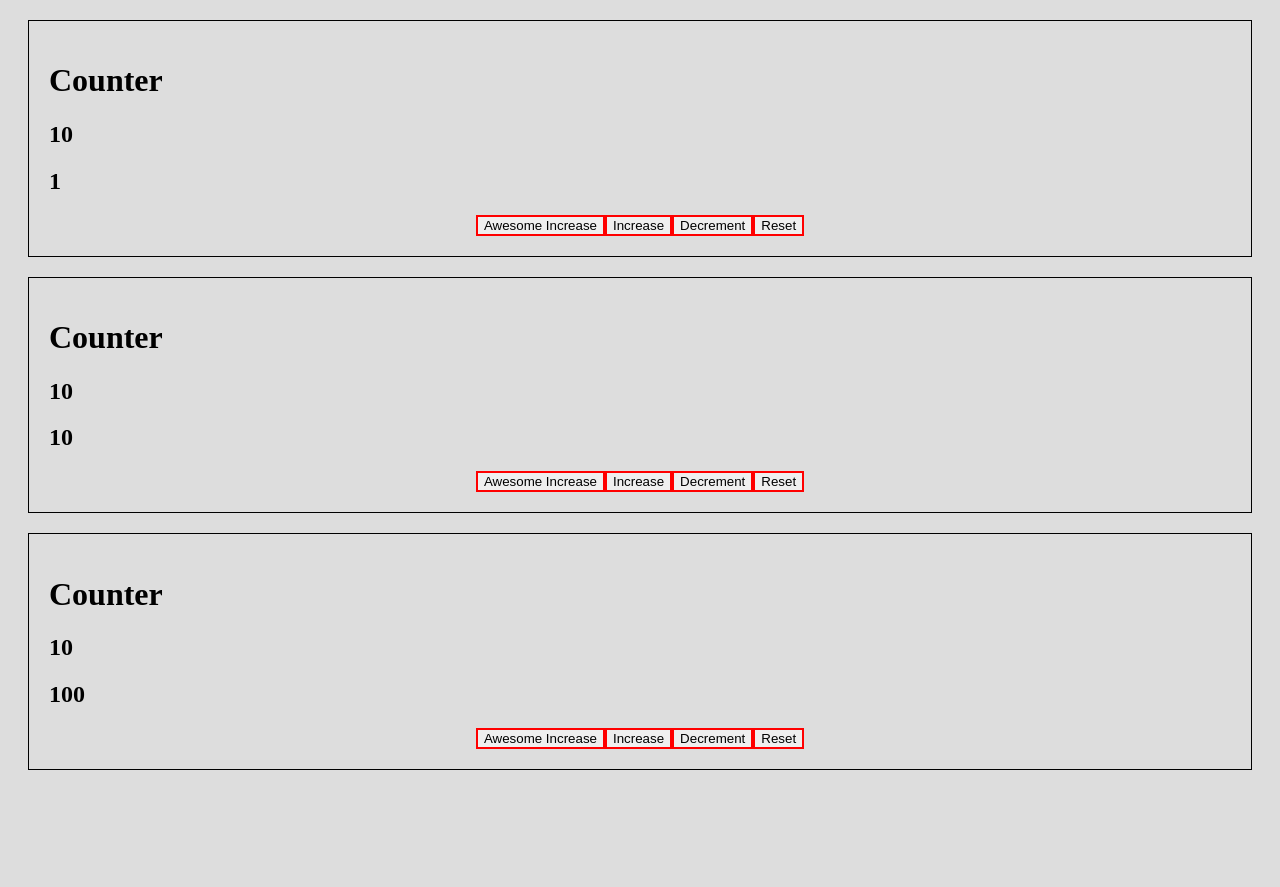
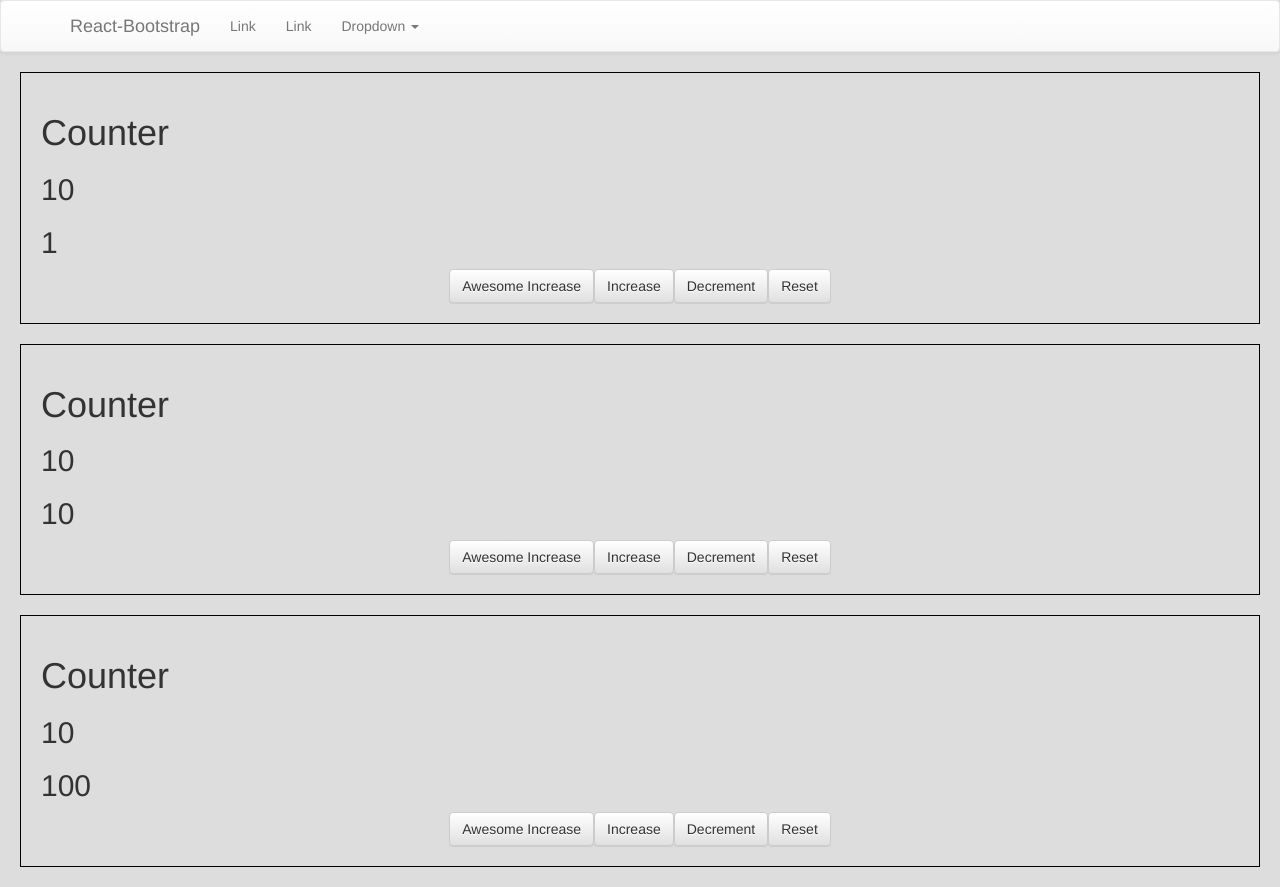
Before and after one commit to MartynaBartniczak/React, a React (Create React App) app: page / in a window 1280 px wide. Before the commit the page ends 800 px from the top, so only its background shows below. Built offline with nearby package versions, Linux system fonts and the light colour scheme.

Commit message:
new component MainMenu

```diff
--- a/package.json
+++ b/package.json
@@ -3,7 +3,9 @@
   "version": "0.1.0",
   "private": true,
   "dependencies": {
+    "bootstrap": "^3.3.7",
     "react": "^15.6.1",
+    "react-bootstrap": "^0.31.0",
     "react-dom": "^15.6.1",
     "react-scripts": "1.0.10"
   },
--- a/src/components/App.js
+++ b/src/components/App.js
@@ -1,6 +1,7 @@
 import React from 'react'
 
 import Counter from './Counter'
+import MainMenu from './MainMenu'
 
 export default class App extends React.Component {
 
@@ -17,6 +18,7 @@ export default class App extends React.Component {
   render() {
     return (
       <div>
+        <MainMenu/>
         <Counter
           initialValue={1}
           handleZupa={this.increaseCommonCounter}
--- a/src/components/Counter.js
+++ b/src/components/Counter.js
@@ -1,6 +1,6 @@
 import React from 'react'
 
-import Button from './Button'
+import {Button} from 'react-bootstrap'
 
 import './Counter.css'
 
--- /dev/null
+++ b/src/components/MainMenu.js
@@ -0,0 +1,36 @@
+/**
+ * Created by dominikakosiedowska on 05.07.17.
+ */
+import React from 'react'
+import {
+  Navbar,
+  NavDropdown,
+  NavItem,
+  Nav,
+  MenuItem
+} from 'react-bootstrap'
+
+export default class MainMenu extends React.Component {
+  render() {
+    return (
+      <Navbar>
+        <Navbar.Header>
+          <Navbar.Brand>
+            <a href="#">React-Bootstrap</a>
+          </Navbar.Brand>
+        </Navbar.Header>
+        <Nav>
+          <NavItem eventKey={1} href="#">Link</NavItem>
+          <NavItem eventKey={2} href="#">Link</NavItem>
+          <NavDropdown eventKey={3} title="Dropdown" id="basic-nav-dropdown">
+            <MenuItem eventKey={3.1}>Action</MenuItem>
+            <MenuItem eventKey={3.2}>Another action</MenuItem>
+            <MenuItem eventKey={3.3}>Something else here</MenuItem>
+            <MenuItem divider/>
+            <MenuItem eventKey={3.4}>Separated link</MenuItem>
+          </NavDropdown>
+        </Nav>
+      </Navbar>
+    )
+  }
+}
--- a/src/index.js
+++ b/src/index.js
@@ -1,6 +1,7 @@
 import React from 'react'
 import ReactDOM from 'react-dom'
-
+import 'bootstrap/dist/css/bootstrap.css'
+import 'bootstrap/dist/css/bootstrap-theme.css'
 import './index.css'
 import App from './components/App'
 
```
Also changed, not shown: 1 other file (tests, documents, lock files or other folders).
